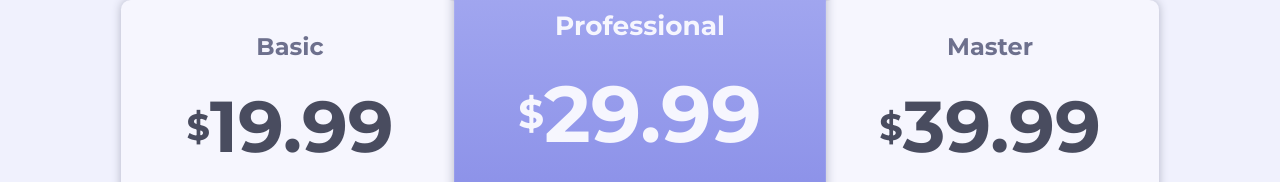
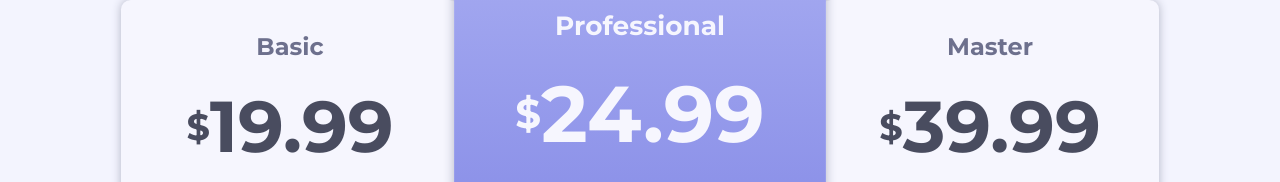
Before and after one commit to JonathanP4/Pricing-component, a plain HTML site: page index.html in a window 1280 px wide. Shown: the part 232-414 px from the top of the page. Drawn offline with Linux system fonts and the light colour scheme.

Commit message:
Final result

```diff
--- a/app/scss/main.scss
+++ b/app/scss/main.scss
@@ -7,7 +7,7 @@ body {
    font-family: 'Montserrat', sans-serif;
    font-size: 15px;
    min-width: 375px;
-   background-color: hsla(236, 87%, 94%, 0.5);
+   background-color: hsla(236, 87%, 94%, 0.4);
    position: relative;
 }
 
--- a/index.html
+++ b/index.html
@@ -44,7 +44,7 @@
             <h1 class="text-lg">Professional</h1>
             <h1 class="price-title text-xxl">
                <span class="text-xl">$</span>
-               <span class="price">29.99</span>
+               <span class="price">24.99</span>
             </h1>
             <hr>
             <p class="text-md">1 TB Storage</p>
```
Also changed, not shown: dist/css/main.css.
